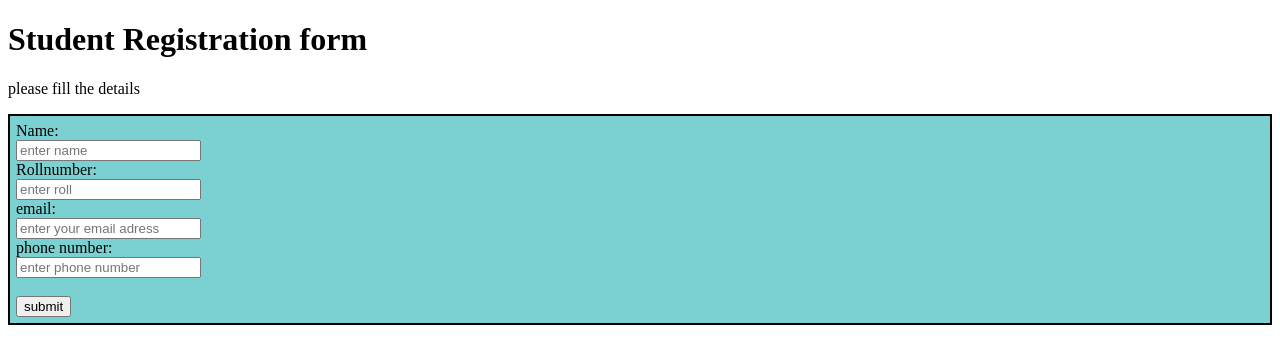
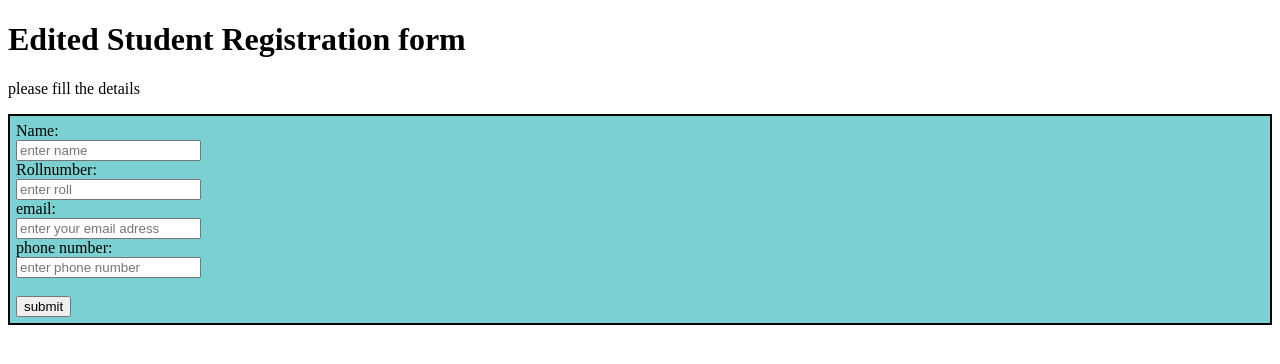
Before and after one commit to ramya-099/regform, a plain HTML site: page index.html in a window 1280 px wide. Drawn offline with Linux system fonts and the light colour scheme.

Commit message:
Update index.html

```diff
--- a/index.html
+++ b/index.html
@@ -7,7 +7,7 @@
     <link rel="stylesheet" href="style.css">
 </head>
 <body>
-    <h1>Student Registration form</h1>
+    <h1> Edited Student Registration form</h1>
     <p>please fill the details</p>
     <div class="register">
         <form action="action.html">
```
